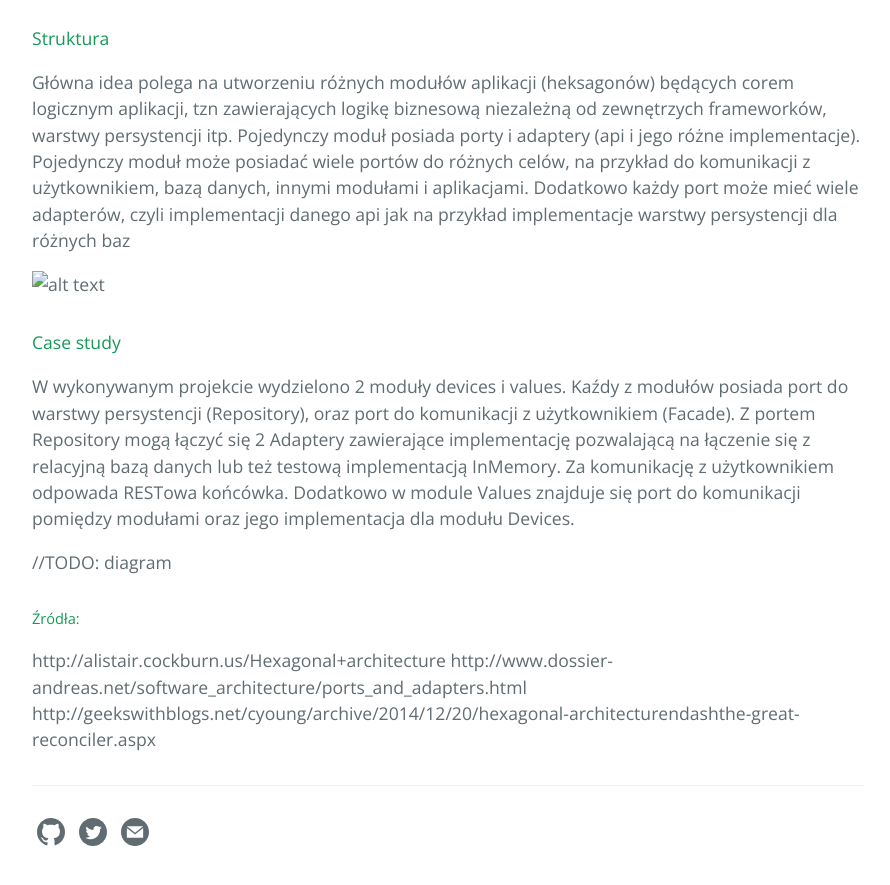
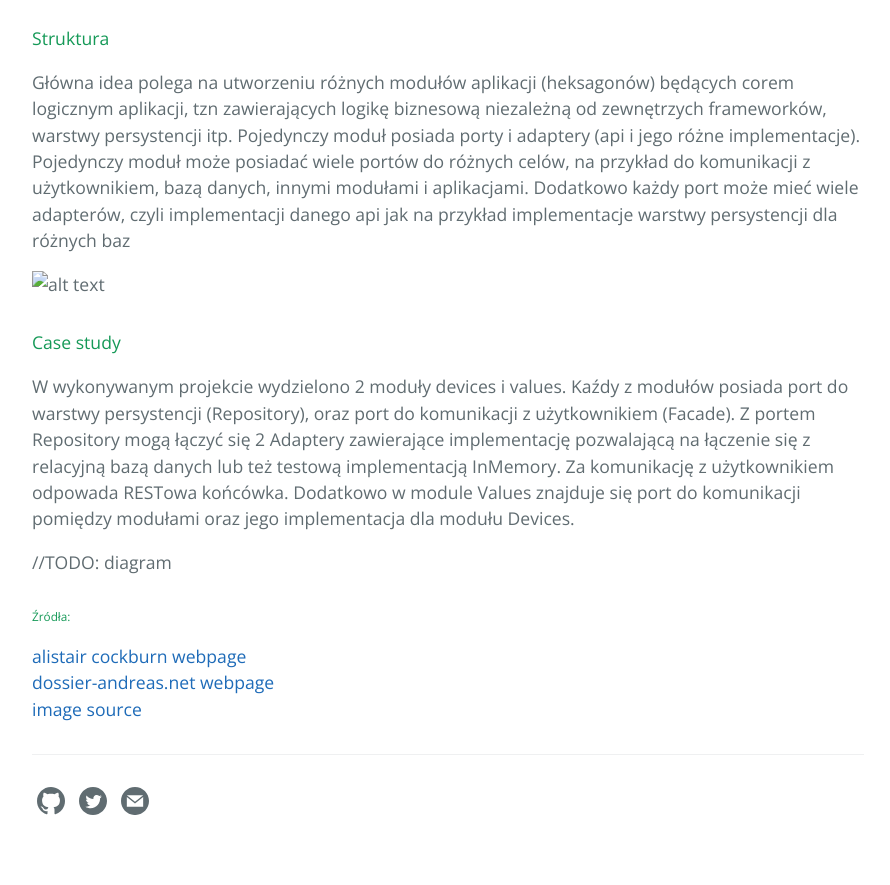
Before and after one commit to kamdibus/PIK, a Jekyll site: the page built from _posts/2018-05-30-Hexagonal-Architecture.md, in a window 1280 px wide and 900 px high, scrolled down 928 px. Shown: the top 885 px of the window, without its empty margins (192-1082 px from the left). Built offline with Jekyll 4.4.1, drawn with Linux system fonts in a browser that asks for light colours; our own code applies the rules of GitHub Pages for plain Markdown files; some of the changed text lies outside the part shown.

Commit message:
HexArch article version 1.1

```diff
--- a/_posts/2018-05-30-Hexagonal-Architecture.md
+++ b/_posts/2018-05-30-Hexagonal-Architecture.md
@@ -16,7 +21,7 @@ W wykonywanym projekcie wydzielono 2 moduły devices i values. Kaźdy z modułó
 Dodatkowo w module Values znajduje się port do komunikacji pomiędzy modułami oraz jego implementacja dla modułu Devices.
 
 //TODO: diagram
-##### Źródła:
-http://alistair.cockburn.us/Hexagonal+architecture
-http://www.dossier-andreas.net/software_architecture/ports_and_adapters.html
-http://geekswithblogs.net/cyoung/archive/2014/12/20/hexagonal-architecturendashthe-great-reconciler.aspx
+###### Źródła:
+[alistair cockburn webpage](http://alistair.cockburn.us/Hexagonal+architecture)\
+[dossier-andreas.net webpage](http://www.dossier-andreas.net/software_architecture/ports_and_adapters.html)\
+[image source](http://geekswithblogs.net/cyoung/archive/2014/12/20/hexagonal-architecturendashthe-great-reconciler.aspx)
```
Also changed, not shown: other parts of _posts/2018-05-30-Hexagonal-Architecture.md (+5 -0 lines).
